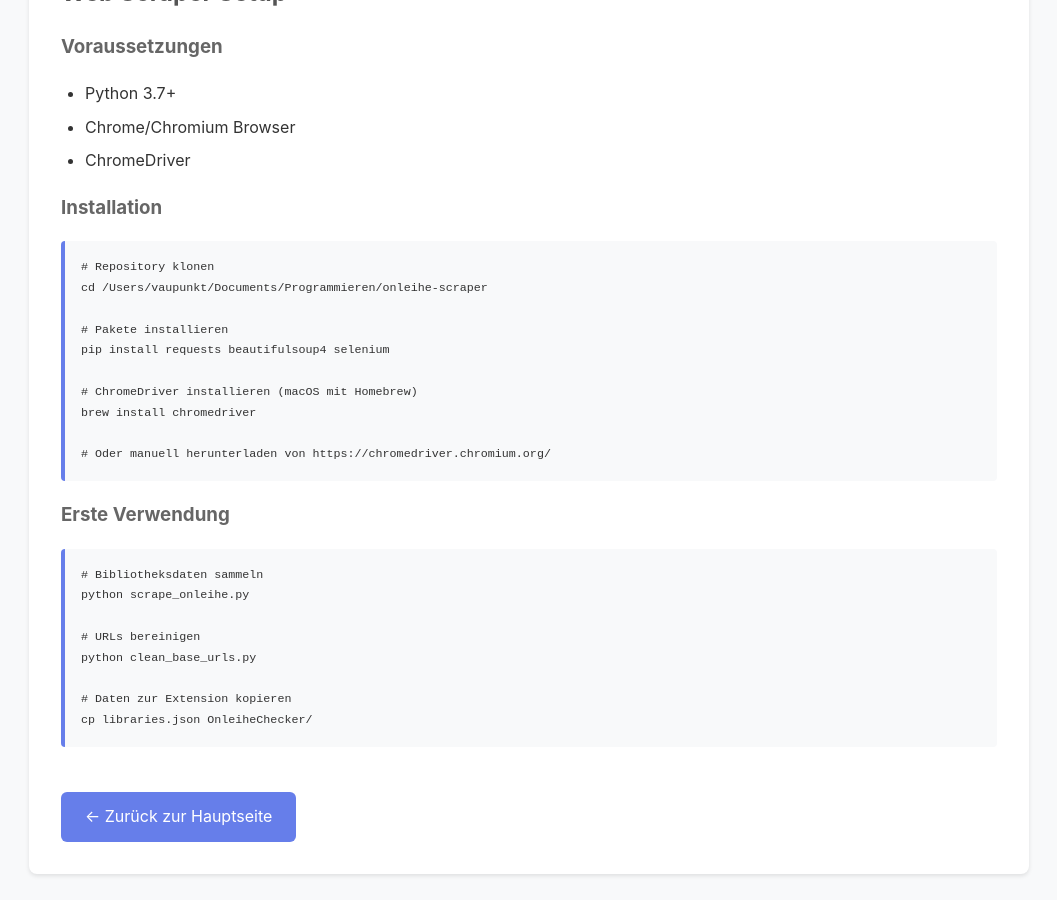
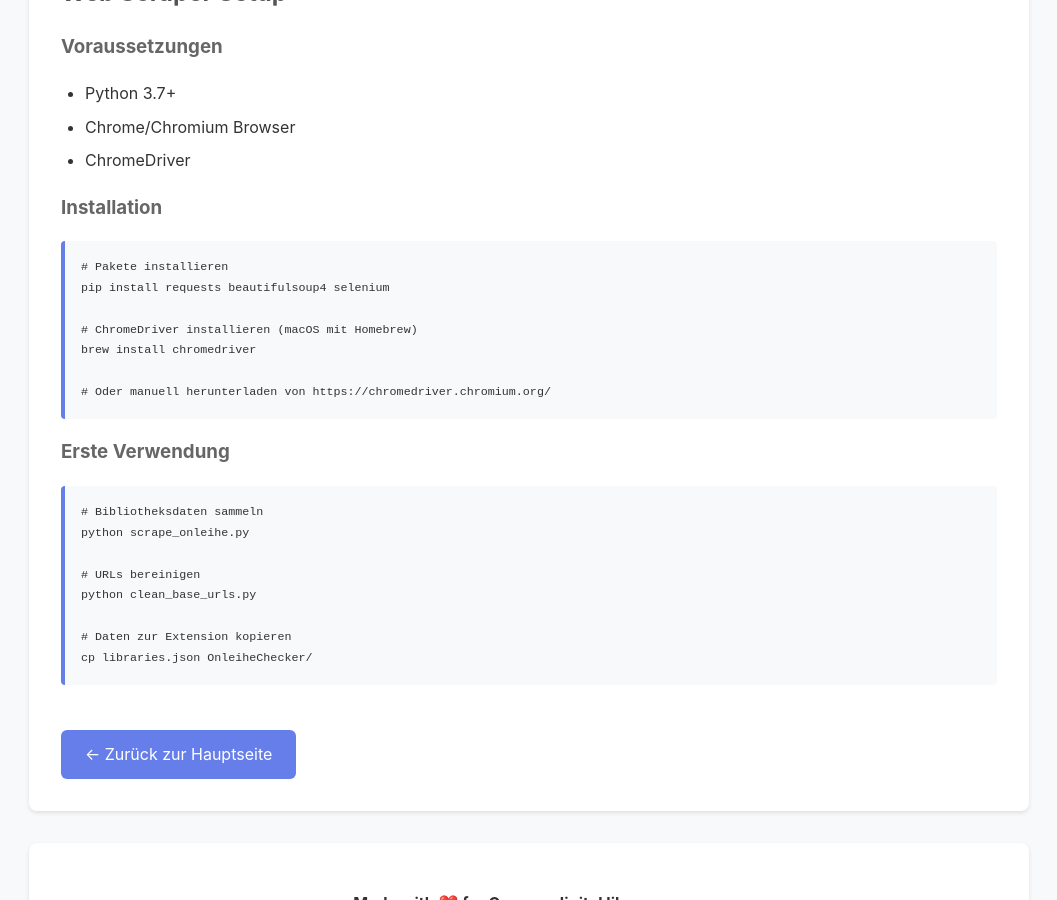
Before and after one commit to vaupunkt/Onleihe-Checker, a Jekyll site: the page built from docs/installation.md, in a window 1280 px wide and 900 px high, scrolled down 1057 px. Shown: the whole window, without its empty margins (111-1168 px from the left). Built offline with Jekyll 4.4.1, drawn with Linux system fonts in a browser that asks for light colours.

Commit message:
Remove unnecessary setup commands from documentation for clarity

````diff
--- a/docs/_config.yml
+++ b/docs/_config.yml
@@ -1,6 +1,6 @@
 title: Onleihe Checker
 description: Chrome Extension für deutsche digitale Bibliotheken
-baseurl: "/onleihe-scraper"
+baseurl: "/onleihe-checker"
 url: "https://vaupunkt.github.io"
 
 markdown: kramdown
--- a/docs/index.html
+++ b/docs/index.html
@@ -105,7 +105,7 @@
 
     <div class="footer">
         <p><strong>Made with ❤️ for German digital library users</strong></p>
-        <p><a href="https://github.com/vaupunkt/onleihe-scraper">View on GitHub</a></p>
+        <p><a href="https://github.com/vaupunkt/Onleihe-Checker">View on GitHub</a></p>
     </div>
 </body>
 </html>
--- a/docs/installation.md
+++ b/docs/installation.md
@@ -38,9 +38,6 @@ title: Installation
 ### Installation
 
 ```bash
-# Repository klonen
-cd /Users/vaupunkt/Documents/Programmieren/onleihe-scraper
-
 # Pakete installieren
 pip install requests beautifulsoup4 selenium
 
````
Also changed, not shown: README.md.
